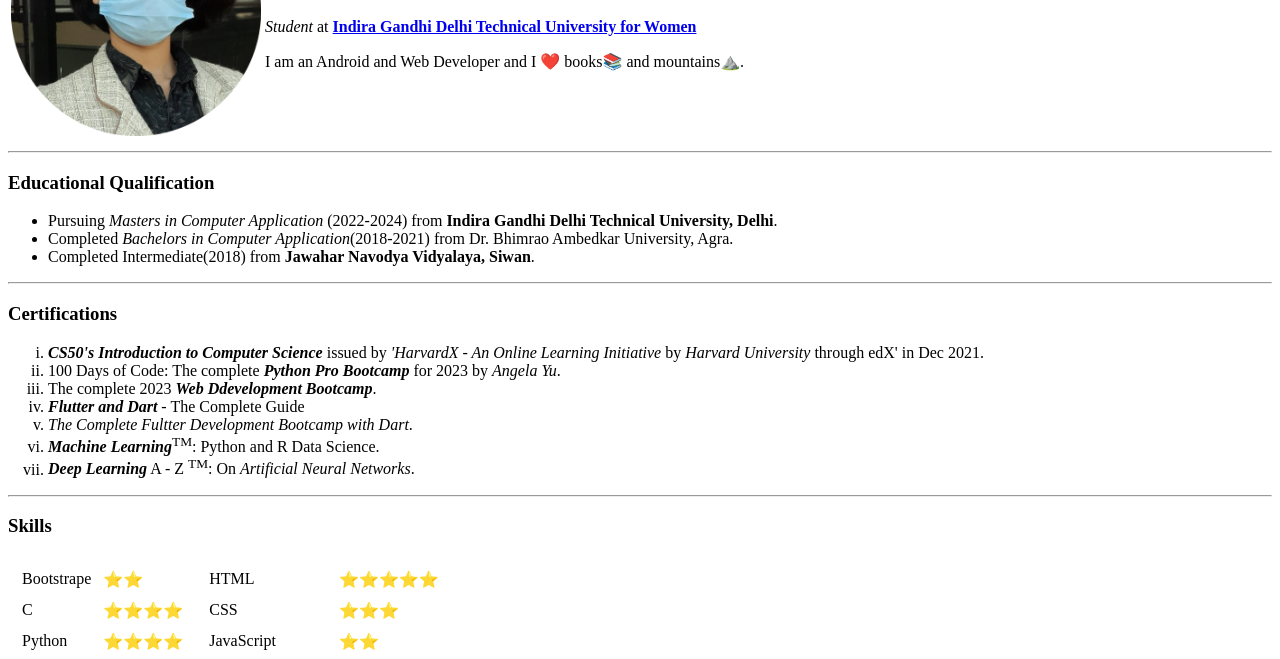
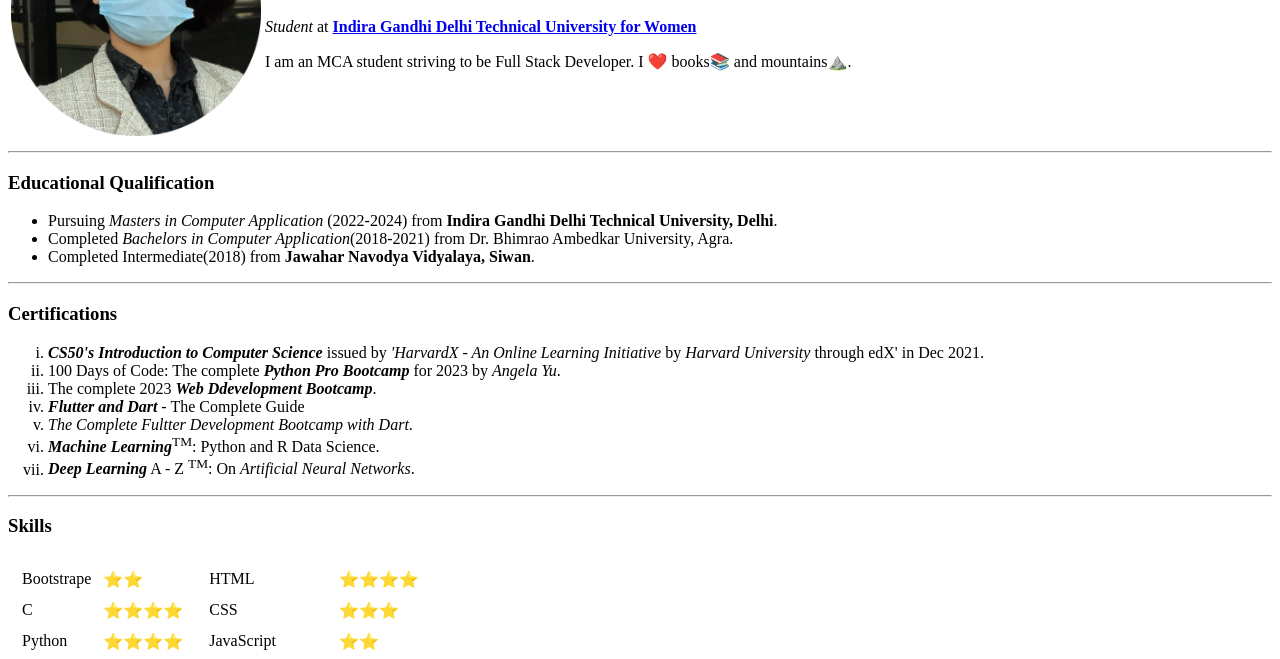
Before and after one commit to bhavyarai/CV, a plain HTML site: page index.html in a window 1280 px wide. Shown: the part 125-784 px from the top of the page. Drawn offline with Linux system fonts and the light colour scheme.

Commit message:
Update index.html
Adding CSS

```diff
--- a/index.html
+++ b/index.html
@@ -4,6 +4,7 @@
     <head>
         <meta charset="UTF-8">
         <title>Bhavya Rai</title>
+        <link rel="stylesheet" href="css/styles.css">
     </head>
 
     <body>
@@ -17,7 +18,7 @@
 
                     <p><em>Student </em>at <strong><a href ="https://www.igdtuw.ac.in/" >Indira Gandhi Delhi Technical University for Women </a></strong></p>
 
-                    <p>I am an Android and Web Developer and I ❤️ books📚 and mountains⛰️.</p>
+                    <p>I am an MCA student striving to be Full Stack Developer. I ❤️ books📚 and mountains⛰️.</p>
                 </td>
             </tr>
 
@@ -64,7 +65,7 @@
 
                 <td>
                     <table cellspacing = "10">
-                        <tr><td>HTML</td> <td>⭐⭐⭐⭐⭐</td></tr>
+                        <tr><td>HTML</td> <td>⭐⭐⭐⭐</td></tr>
                         <tr><td>CSS</td> <td>⭐⭐⭐</td></tr>
                         <tr><td>JavaScript</td> <td>⭐⭐</td></tr>
                         <tr><td>Windows</td> <td>⭐⭐⭐⭐⭐</td></tr>
@@ -79,6 +80,5 @@
         <hr>
         <a href = "contact.html"><em>Contact Me</em></a>
         <hr>
-        <a href = "wishlist.html> Wishes</a>
     </body>
 </html>
```
